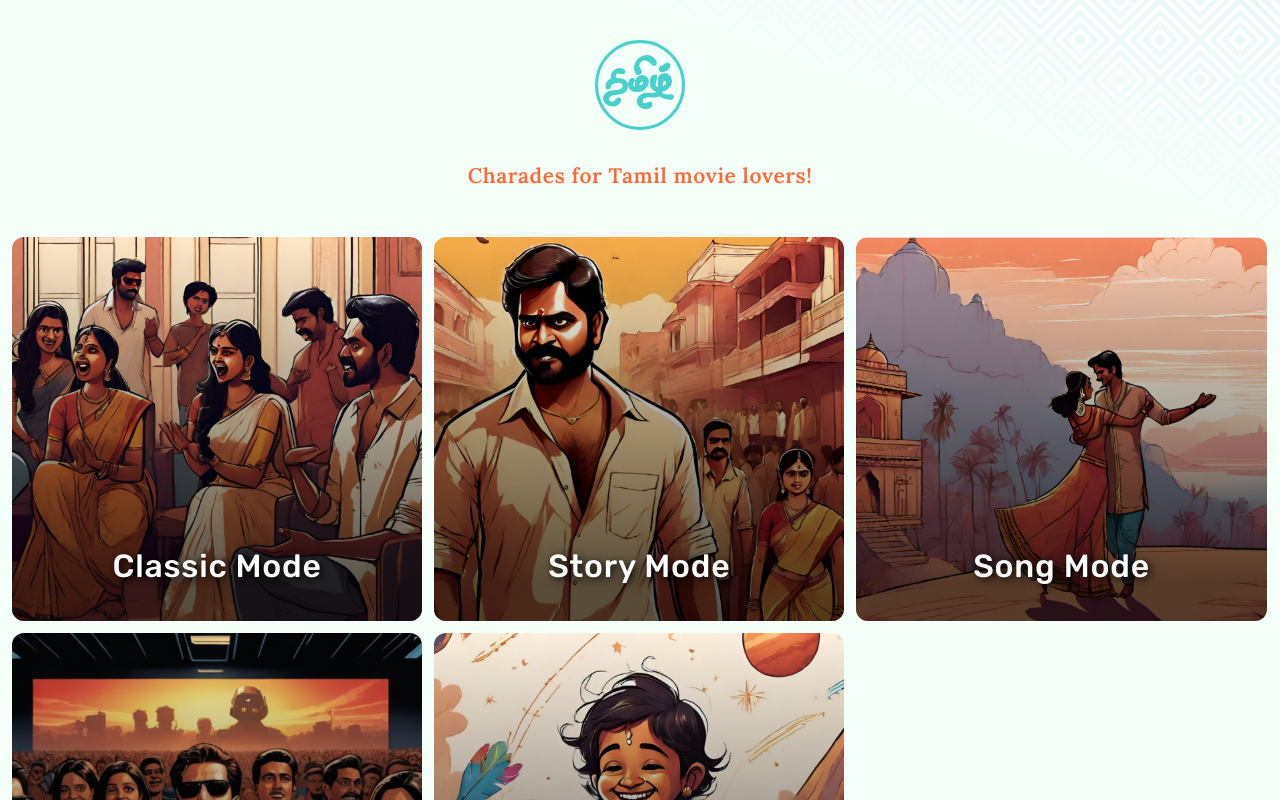
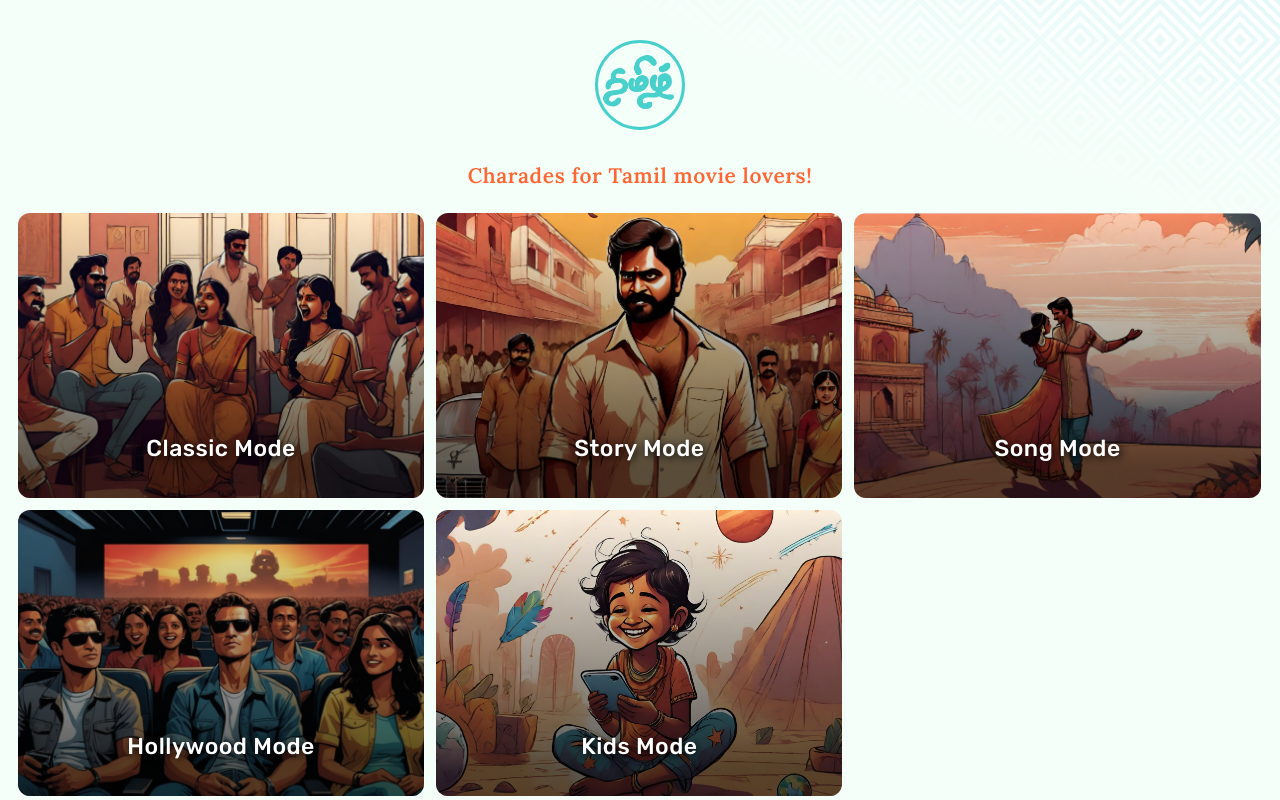
Before and after one commit to maraudermohan/tamil-charades, a Next.js app: page / in a window 1280 px wide. Built offline with nearby package versions, Linux system fonts and the light colour scheme; a web font is replaced by a local one.

Commit message:
Deferred loading of homepage images

```diff
--- a/src/components/ModeCard.module.css
+++ b/src/components/ModeCard.module.css
@@ -1,20 +1,31 @@
 .modeCardBox {
+  position: relative;
   display: block;
-  margin: 24px 16px 0 16px;
-  width: calc(100% - 32px);
-  height: 35vh;
-  height: calc(var(--vh, 1vh) * 35);
-  background-color: black;
-  background-repeat: no-repeat;
-  background-size: cover;
+  margin: 6px 2px 0 2px;
+  width: calc(49% - 4px);
+  height: calc((100vh - 200px) / 3.1);
+  height: calc(((var(--vh, 1vh) * 100) - 200px) / 3.1);
   border-radius: 12px;
   overflow: hidden;
 }
 
+.modeImage {
+  position: relative;
+  min-width: 100%;
+  height: 100%;
+  left: 50%;
+  transform: translateX(-50%);
+  object-fit: cover;
+}
+
 .overlay {
+  position: absolute;
   display: flex;
   width: 100%;
   height: 100%;
+  top: 0;
+  left: 0;
+  z-index: 1;
   background: linear-gradient(180deg, rgba(0,0,0,0) 0%, rgba(0,0,0,0.65) 90%);
   flex-direction: column;
   justify-content: flex-end;
@@ -25,9 +36,9 @@
   margin: 0 0 36px 0;
   width: 100%;
   text-align: center;
-  font-size: 32px;
+  font-size: 23px;
   font-weight: 500;
-  letter-spacing: 0.8px;
+  letter-spacing: 0.5px;
   color: #ffffff;
   text-shadow: 2px 2px 8px #000000;
   user-select: none;
@@ -35,14 +46,13 @@
 
 @media (max-width: 999px) and (orientation: landscape) {
   .modeCardBox {
-    margin: 28px 10px 0 10px;
-    width: calc(100% - 20px);
+    margin: 8px 4px;
+    width: calc(33.3% - 8px);
     height: 65vh;
     height: calc(var(--vh, 1vh) * 65);
   }
-
   .title {
-    font-size: 28px;
+    font-size: 26px;
     letter-spacing: 0.5px;
   }
 }
@@ -51,25 +61,27 @@
   .modeCardBox {
     margin: 10px 6px 0 6px;
     width: calc(50% - 14px);
-    height: 40vh;
-    height: calc(var(--vh, 1vh) * 40);
+    height: calc((100vh - 225px) / 2.1);
+    height: calc(((var(--vh, 1vh) * 100) - 225px) / 2.1);
+  }
+  .title {
+    font-size: 32px;
+    letter-spacing: 0.8px;
   }
 }
 
 @media (min-width: 1000px) and (orientation: landscape) {
   .modeCardBox {
-    margin: 0 6px 12px 6px;
+    margin: 0 6px 8px 6px;
     width: calc(33.3% - 12px);
-    height: 44vh;
-    height: calc(var(--vh, 1vh) * 44);
+    height: calc((100vh - 215px) / 2.05);
+    height: calc(((var(--vh, 1vh) * 100) - 215px) / 2.05);
   }
 }
 
 @media (min-width: 1120px) and (orientation: landscape) {
   .modeCardBox {
     margin-bottom: 12px;
-    height: 48vh;
-    height: calc(var(--vh, 1vh) * 48);
   }
 }
 
--- a/src/components/ModeCard.tsx
+++ b/src/components/ModeCard.tsx
@@ -1,4 +1,5 @@
-import { memo } from "react";
+"use client";
+import { memo, useEffect, useState } from "react";
 import styles from "./ModeCard.module.css";
 import { rubik } from "app/fonts";
 import { GAME_MODES_DATA } from "constant";
@@ -9,15 +10,32 @@ interface ModeCardType {
 }
 
 function ModeCard({ modeData }: ModeCardType) {
+  const [isFirstLoadDone, setIsFirstLoadDone] = useState(false);
+
+  useEffect(() => {
+    const deferredImg = document.createElement("img");
+    deferredImg.src = GAME_MODES_DATA[modeData].backgroundImage;
+    deferredImg.onload = () => {
+      setIsFirstLoadDone(true);
+    };
+
+    return () => {
+      deferredImg.remove();
+    }
+  }, []);
+
   return (
     <Link
       className={styles.modeCardBox}
-      style={{
-        backgroundImage: `url(${GAME_MODES_DATA[modeData].backgroundImage})`,
-        backgroundPosition: GAME_MODES_DATA[modeData].backgroundPosition,
-      }}
       href={`game/${modeData}`}
     >
+      {isFirstLoadDone && (
+        <img
+          className={styles.modeImage}
+          alt={GAME_MODES_DATA[modeData].title}
+          src={GAME_MODES_DATA[modeData].backgroundImage}
+        />
+      )}
       <div className={styles.overlay}>
         <h3
           className={styles.title}
--- a/src/components/ModeCardsManager.module.css
+++ b/src/components/ModeCardsManager.module.css
@@ -1,36 +1,25 @@
 .modeCardsManager {
+  display: flex;
+  flex-wrap: wrap;
   margin: 0;
   padding: 0 0 56px 0;
   width: 100%;
 }
 
-@media (max-width: 999px) and (orientation: landscape) {
-  .modeCardsManager {
-    display: flex;
-    flex-wrap: wrap;
-  }
-}
-
 @media (min-width: 767px) and (orientation: portrait) {
   .modeCardsManager {
-    display: flex;
-    flex-wrap: wrap;
-    padding: 24px 6px;
+    padding: 0 12px 24px 12px;
   }
 }
 
 @media (min-width: 1000px) and (orientation: landscape) {
   .modeCardsManager {
-    display: flex;
-    flex-wrap: wrap;
-    padding: 24px 6px;
+    padding: 0 12px 24px 12px;
   }
 }
 
 @media (min-width: 1500px) and (orientation: landscape) {
   .modeCardsManager {
-    display: flex;
-    flex-wrap: wrap;
-    padding: 24px 56px;
+    padding: 0 12px 24px 12px;
   }
 }
```
Also changed, not shown: package.json (+9 -9 lines), 1 other file (tests, documents, lock files or other folders).
